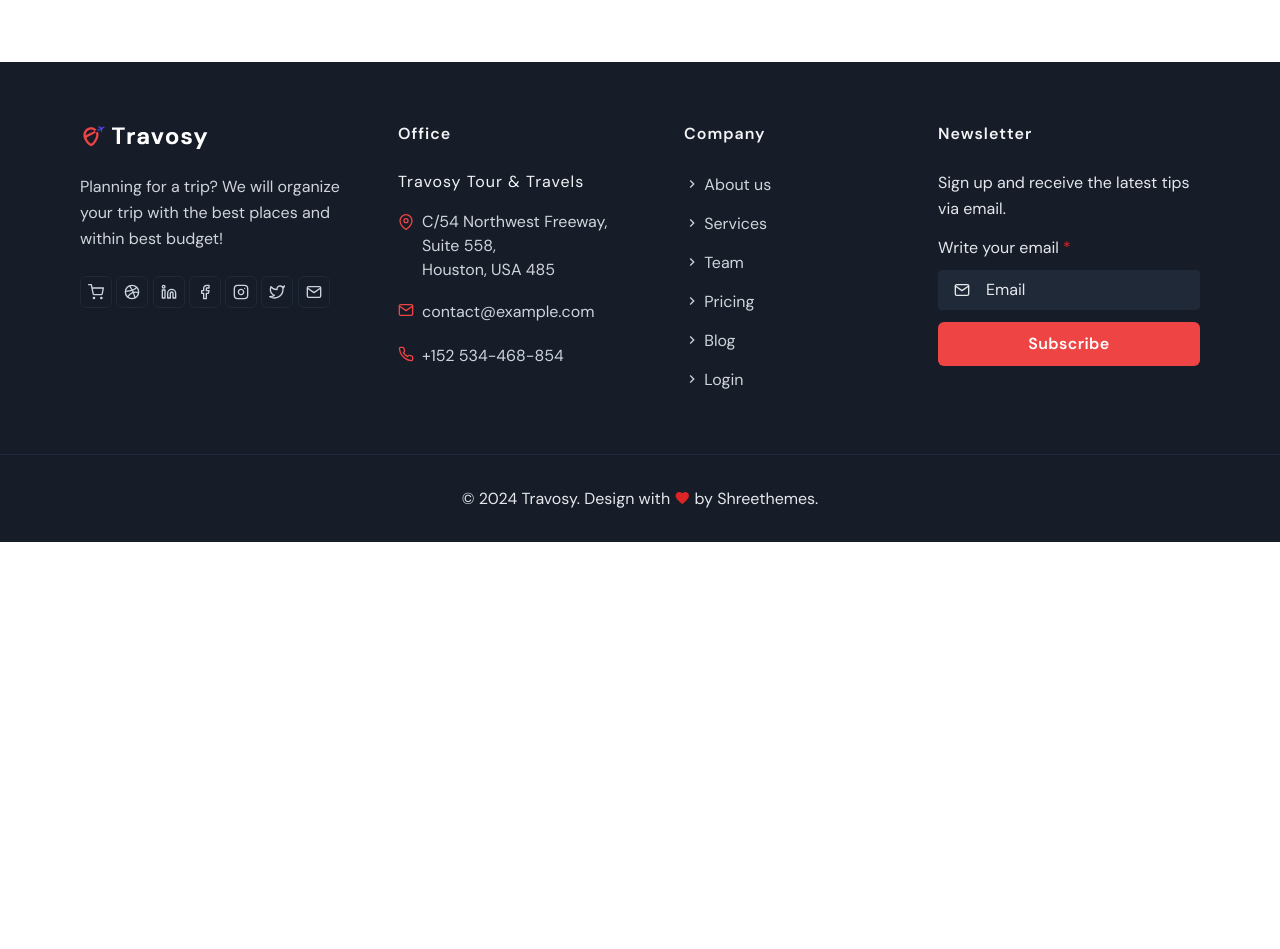
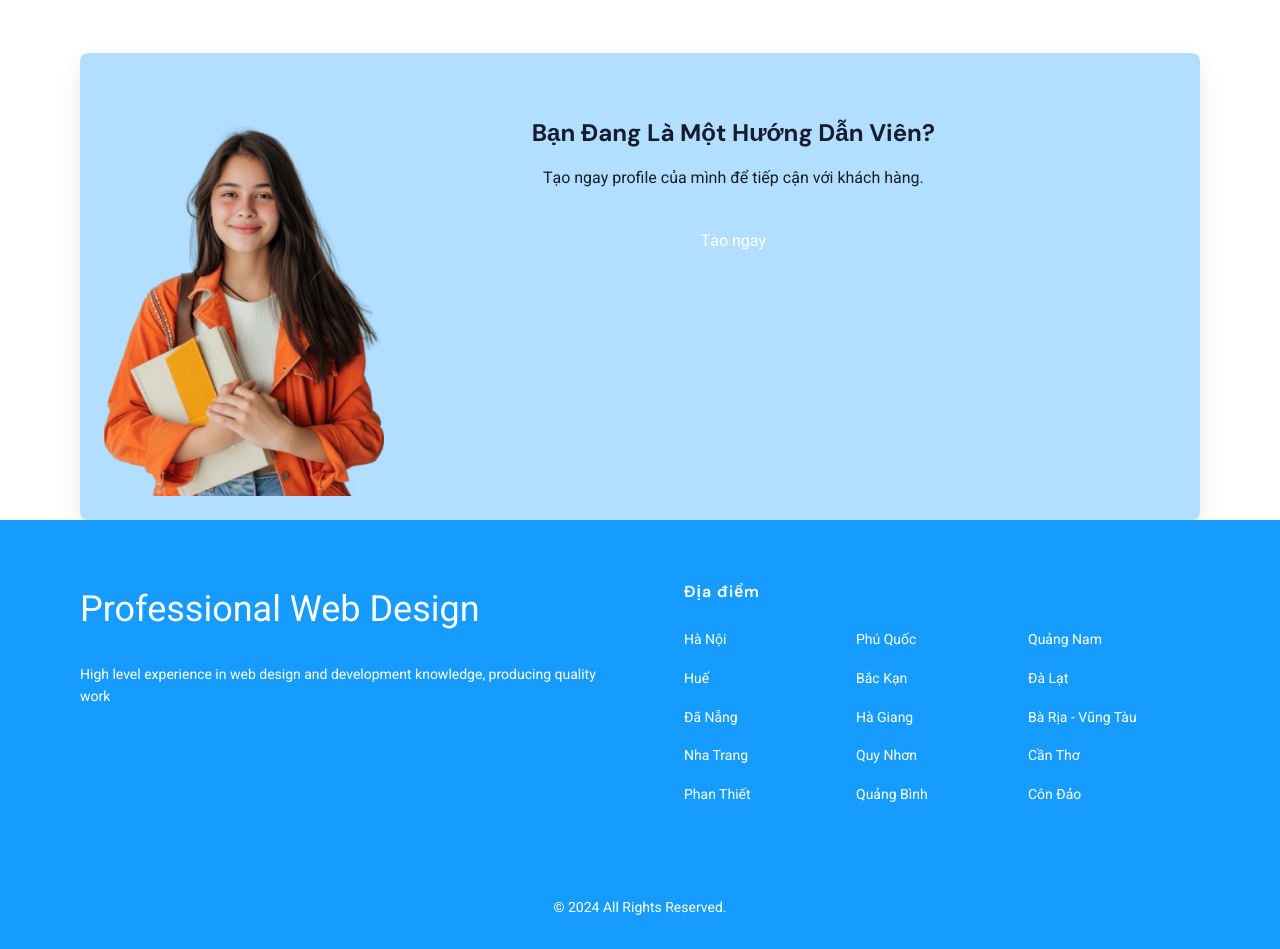
Before and after one commit to hoangphuchaudev/tourguide, a plain HTML site: page index.html in a window 1280 px wide. Shown: the part 4720-5669 px from the top of the page. Before the commit the page ends 5262 px from the top, so only its background shows below. Drawn offline with Linux system fonts and the light colour scheme.

Commit message:
customfont, footer

```diff
--- /dev/null
+++ b/assets/css/customfont.css
@@ -0,0 +1,29 @@
+@import url('https://fonts.googleapis.com/css2?family=Inter:wght@400;700&display=swap');
+@import url('https://fonts.googleapis.com/css2?family=Roboto:wght@400;700&display=swap');
+
+.ct-font-inter {
+    font-family: "Inter", sans-serif !important;
+}
+
+
+.ct-font-roboto {
+    font-family: "Roboto", sans-serif !important;
+}
+
+.ct-font-14 {
+    font-size: 14px !important;
+}
+
+.ct-font-36 {
+    font-size: 36px !important;
+}
+
+.ct-bg-footer{
+    background-color: #169CFF;
+    font-family: "Roboto", sans-serif !important;
+}
+
+.ct-bg-lightblue{
+    background-color: #b2dfff;
+    font-family: "Roboto", sans-serif !important;
+}
--- a/index.html
+++ b/index.html
@@ -24,10 +24,11 @@
         <!-- Main Css -->
         <link href="assets/libs/%40mdi/font/css/materialdesignicons.min.css" rel="stylesheet" type="text/css">
         <link href="assets/css/tailwind.min.css" rel="stylesheet" type="text/css">
+        <link href="assets/css/customfont.css" rel="stylesheet" type="text/css">
 
     </head>
 
-    <body class="dark:bg-slate-900">
+    <body class="dark:bg-slate-900 ct-font-inter">
         <!-- Loader Start -->
         <!-- <div id="preloader">
             <div id="status">
@@ -48,7 +49,7 @@
                                 <i data-feather="clock" class="text-red-500 size-4"></i>
                                 <span class="ms-2 text-slate-300">Mon-Sat: 9am to 6pm</span>
                             </li>
-                            <li class="inline-flex items-center ms-2">
+                            <li class="inline-flex items-center ms-2 ">
                                 <i data-feather="map-pin" class="text-red-500 size-4"></i>
                                 <span class="ms-2 text-slate-300">Houston, USA 485</span>
                             </li>
@@ -909,99 +910,171 @@
         </section><!--end section-->
         <!-- End -->
 
+        <!-- <div class="ct-bg-footer"> -->
+            <div class="">
+                <div class="container mx-auto relative">
+                  <!-- Card -->
+                  <div class="ct-bg-lightblue shadow-lg rounded-lg flex flex-col md:flex-row items-center p-8 md:p-12 max-w-4xl mx-auto">
+                    <div class="grid grid-cols-12">
+                        <!-- Hình ảnh -->
+                    <div class="lg:col-span-3">
+                        <img src="assets/images/client/user.png" alt="Person" class="rounded-lg m-6">
+                      </div>
+                      <div class="lg:col-span-8">
+
+                      <!-- Nội dung -->
+                      <div class="text-center md:text-left mt-16 items-center">
+                        <h2 class="text-2xl font-bold text-blue-500 mb-4">Bạn Đang Là Một Hướng Dẫn Viên?</h2>
+                        <p class="text-gray-600 mb-6">
+                          Tạo ngay profile của mình để tiếp cận với khách hàng.
+                        </p>
+                        <button class="bg-blue-500 text-white px-6 py-3 rounded-md font-medium hover:ct-bg-lightblue transition">
+                          Tạo ngay
+                        </button>
+                      </div>
+                      </div>
+                    </div>
+
+                  </div>
+                </div>
+              </div>
+
+        <!-- </div> -->
+
+
         <!-- Footer Start -->
-        <footer class="footer bg-dark-footer relative text-gray-200 dark:text-gray-200">
+        <footer class="footer ct-bg-footer relative text-white dark:text-gray-200">
             <div class="container relative">
                 <div class="grid grid-cols-12">
                     <div class="col-span-12">
                         <div class="py-[60px] px-0">
                             <div class="grid md:grid-cols-12 grid-cols-1 gap-6">
-                                <div class="lg:col-span-3 md:col-span-12">
-                                    <a href="#" class="text-[22px] focus:outline-none">
+                                <div class="lg:col-span-6 md:col-span-12">
+                                    <!-- <a href="#" class="text-[22px] focus:outline-none">
                                         <img src="assets/images/logo-light.png" alt="">
-                                    </a>
-                                    <p class="mt-6 text-gray-300">Planning for a trip? We will organize your trip with the best places and within best budget!</p>
-                                    <ul class="list-none mt-6">
-                                        <li class="inline"><a href="https://1.envato.market/travosy" target="_blank" class="size-8 inline-flex items-center justify-center tracking-wide align-middle text-base border border-gray-800 dark:border-slate-800 rounded-md hover:bg-red-500 hover:text-white text-slate-300"><i data-feather="shopping-cart" class="size-4 align-middle" title="Buy Now"></i></a></li>
-                                        <li class="inline"><a href="https://dribbble.com/shreethemes" target="_blank" class="size-8 inline-flex items-center justify-center tracking-wide align-middle text-base border border-gray-800 dark:border-slate-800 rounded-md hover:bg-red-500 hover:text-white text-slate-300"><i data-feather="dribbble" class="size-4 align-middle" title="dribbble"></i></a></li>
-                                        <li class="inline"><a href="http://linkedin.com/company/shreethemes" target="_blank" class="size-8 inline-flex items-center justify-center tracking-wide align-middle text-base border border-gray-800 dark:border-slate-800 rounded-md hover:bg-red-500 hover:text-white text-slate-300"><i data-feather="linkedin" class="size-4 align-middle" title="Linkedin"></i></a></li>
-                                        <li class="inline"><a href="https://www.facebook.com/shreethemes" target="_blank" class="size-8 inline-flex items-center justify-center tracking-wide align-middle text-base border border-gray-800 dark:border-slate-800 rounded-md hover:bg-red-500 hover:text-white text-slate-300"><i data-feather="facebook" class="size-4 align-middle" title="facebook"></i></a></li>
-                                        <li class="inline"><a href="https://www.instagram.com/shreethemes/" target="_blank" class="size-8 inline-flex items-center justify-center tracking-wide align-middle text-base border border-gray-800 dark:border-slate-800 rounded-md hover:bg-red-500 hover:text-white text-slate-300"><i data-feather="instagram" class="size-4 align-middle" title="instagram"></i></a></li>
-                                        <li class="inline"><a href="https://x.com/shreethemes" target="_blank" class="size-8 inline-flex items-center justify-center tracking-wide align-middle text-base border border-gray-800 dark:border-slate-800 rounded-md hover:bg-red-500 hover:text-white text-slate-300"><i data-feather="twitter" class="size-4 align-middle" title="twitter"></i></a></li>
-                                        <li class="inline"><a href="mailto:support@shreethemes.in" class="size-8 inline-flex items-center justify-center tracking-wide align-middle text-base border border-gray-800 dark:border-slate-800 rounded-md hover:bg-red-500 hover:text-white text-slate-300"><i data-feather="mail" class="size-4 align-middle" title="email"></i></a></li>
-                                    </ul><!--end icon-->
+                                    </a> -->
+                                    <p class="text-white ct-font-36">Professional Web Design</p>
+                                    <p class="mt-6 text-white ct-font-14">High level experience in web design and development knowledge, producing quality work</p>
+
                                 </div><!--end col-->
 
-                                <div class="lg:col-span-3 md:col-span-4">
+                                <div class="lg:col-span-6 md:col-span-12">
                                     <div class="lg:ms-8">
-                                        <h5 class="tracking-[1px] text-gray-100 font-semibold">Office</h5>
-                                        <h5 class="tracking-[1px] text-gray-100 mt-6">Travosy Tour & Travels</h5>
+                                        <h5 class="tracking-[1px] text-white font-semibold">Địa điểm</h5>
+                                    </div>
 
-                                        <div class="flex mt-4">
-                                            <i data-feather="map-pin" class="size-4 text-red-500 me-2 mt-1"></i>
+                                    <div class="grid grid-cols-12 lg:ms-8">
+
+                                        <div class="lg:col-span-4 md:col-span-12">
+
+                                        <div class="flex mt-6">
                                             <div class="">
-                                                <h6 class="text-gray-300">C/54 Northwest Freeway, <br> Suite 558, <br> Houston, USA 485</h6>
+                                                <p class="text-white  ct-font-14">Hà Nội</p>
                                             </div>
                                         </div>
 
                                         <div class="flex mt-4">
-                                            <i data-feather="mail" class="size-4 text-red-500 me-2 mt-1"></i>
                                             <div class="">
-                                                <a href="mailto:contact@example.com" class="text-slate-300 hover:text-slate-400 duration-500 ease-in-out">contact@example.com</a>
+                                                <p class="text-white  ct-font-14">Huế</p>
                                             </div>
                                         </div>
 
                                         <div class="flex mt-4">
-                                            <i data-feather="phone" class="size-4 text-red-500 me-2 mt-1"></i>
                                             <div class="">
-                                                <a href="tel:+152534-468-854" class="text-slate-300 hover:text-slate-400 duration-500 ease-in-out">+152 534-468-854</a>
+                                                <p class="text-white ct-font-14">Đã Nẵng</p>
                                             </div>
                                         </div>
+
+                                        <div class="flex mt-4">
+                                            <div class="">
+                                                <p class="text-white ct-font-14">Nha Trang</p>
+                                            </div>
+                                        </div>
+
+                                        <div class="flex mt-4 "></div>
+                                            <div class="">
+                                                <p class="text-white ct-font-14">Phan Thiết</p>
+                                            </div>
+                                        </div>
+
+                                        <div class="lg:col-span-4 md:col-span-12">
+
+                                            <div class="flex mt-6">
+                                                <div class="">
+                                                    <p class="text-white  ct-font-14">Phú Quốc</p>
+                                                </div>
+                                            </div>
+
+                                            <div class="flex mt-4">
+                                                <div class="">
+                                                    <p class="text-white  ct-font-14">Bắc Kạn</p>
+                                                </div>
+                                            </div>
+
+                                            <div class="flex mt-4">
+                                                <div class="">
+                                                    <p class="text-white ct-font-14">Hà Giang</p>
+                                                </div>
+                                            </div>
+
+                                            <div class="flex mt-4">
+                                                <div class="">
+                                                    <p class="text-white ct-font-14">Quy Nhơn</p>
+                                                </div>
+                                            </div>
+
+                                            <div class="flex mt-4 "></div>
+                                                <div class="">
+                                                    <p class="text-white ct-font-14">Quảng Bình</p>
+                                                </div>
+                                        </div>
+
+                                        <div class="lg:col-span-4 md:col-span-12">
+
+                                                <div class="flex mt-6">
+                                                    <div class="">
+                                                        <p class="text-white  ct-font-14">Quảng Nam</p>
+                                                    </div>
+                                                </div>
+
+                                                <div class="flex mt-4">
+                                                    <div class="">
+                                                        <p class="text-white  ct-font-14">Đà Lạt</p>
+                                                    </div>
+                                                </div>
+
+                                                <div class="flex mt-4">
+                                                    <div class="">
+                                                        <p class="text-white ct-font-14">Bà Rịa - Vũng Tàu</p>
+                                                    </div>
+                                                </div>
+
+                                                <div class="flex mt-4">
+                                                    <div class="">
+                                                        <p class="text-white ct-font-14">Cần Thơ</p>
+                                                    </div>
+                                                </div>
+
+                                                <div class="flex mt-4 "></div>
+                                                    <div class="">
+                                                        <p class="text-white ct-font-14">Côn Đảo</p>
+                                                    </div>
+                                                </div>
                                     </div>
                                 </div><!--end col-->
 
-                                <div class="lg:col-span-3 md:col-span-4">
-                                    <div class="lg:ms-8">
-                                        <h5 class="tracking-[1px] text-gray-100 font-semibold">Company</h5>
-                                        <ul class="list-none footer-list mt-6">
-                                            <li><a href="aboutus.html" class="text-gray-300 hover:text-gray-400 duration-500 ease-in-out"><i class="mdi mdi-chevron-right"></i> About us</a></li>
-                                            <li class="mt-[10px]"><a href="services.html" class="text-gray-300 hover:text-gray-400 duration-500 ease-in-out"><i class="mdi mdi-chevron-right"></i> Services</a></li>
-                                            <li class="mt-[10px]"><a href="team.html" class="text-gray-300 hover:text-gray-400 duration-500 ease-in-out"><i class="mdi mdi-chevron-right"></i> Team</a></li>
-                                            <li class="mt-[10px]"><a href="pricing.html" class="text-gray-300 hover:text-gray-400 duration-500 ease-in-out"><i class="mdi mdi-chevron-right"></i> Pricing</a></li>
-                                            <li class="mt-[10px]"><a href="blogs.html" class="text-gray-300 hover:text-gray-400 duration-500 ease-in-out"><i class="mdi mdi-chevron-right"></i> Blog</a></li>
-                                            <li class="mt-[10px]"><a href="login.html" class="text-gray-300 hover:text-gray-400 duration-500 ease-in-out"><i class="mdi mdi-chevron-right"></i> Login</a></li>
-                                        </ul>
-                                    </div>
-                                </div><!--end col-->
 
-                                <div class="lg:col-span-3 md:col-span-4">
-                                    <h5 class="tracking-[1px] text-gray-100 font-semibold">Newsletter</h5>
-                                    <p class="mt-6">Sign up and receive the latest tips via email.</p>
-                                    <form>
-                                        <div class="grid grid-cols-1">
-                                            <div class="my-3">
-                                                <label class="form-label">Write your email <span class="text-red-600">*</span></label>
-                                                <div class="form-icon relative mt-2">
-                                                    <i data-feather="mail" class="size-4 absolute top-3 start-4"></i>
-                                                    <input type="email" class="ps-12 rounded w-full py-2 px-3 h-10 bg-gray-800 border-0 text-gray-100 focus:shadow-none focus:ring-0 placeholder:text-gray-200 outline-none" placeholder="Email" name="email" required="">
-                                                </div>
-                                            </div>
-
-                                            <button type="submit" id="submitsubscribe" name="send" class="py-2 px-5 inline-block font-semibold tracking-wide align-middle duration-500 text-base text-center bg-red-500 text-white rounded-md">Subscribe</button>
-                                        </div>
-                                    </form>
-                                </div><!--end col-->
                             </div><!--end grid-->
                         </div><!--end col-->
                     </div>
                 </div><!--end grid-->
             </div><!--end container-->
 
-            <div class="py-[30px] px-0 border-t border-slate-800">
+            <div class="py-[30px] px-0 border-slate-800">
                 <div class="container relative text-center">
                     <div class="grid grid-cols-1">
                         <div class="text-center">
-                            <p class="mb-0">© <script>document.write(new Date().getFullYear())</script> Travosy. Design with <i class="mdi mdi-heart text-red-600"></i> by <a href="https://shreethemes.in/" target="_blank" class="text-reset">Shreethemes</a>.</p>
+                            <p class="mb-0 ct-font-14">© <script>document.write(new Date().getFullYear())</script> All Rights Reserved.</p>
                         </div>
                     </div><!--end grid-->
                 </div><!--end container-->
```
Also changed, not shown: assets/images/client/user.png (added).
